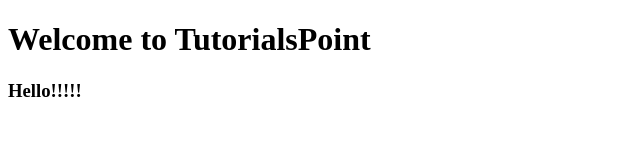
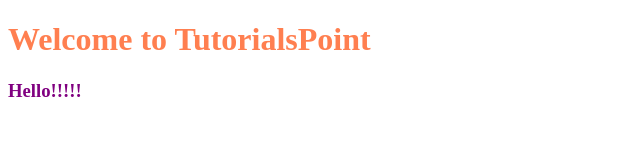
Before and after one commit to Wanlin-Lu/Less-study, a plain HTML site: page demo/index.html in a window 1280 px wide. Shown: the whole page, without its empty margins (0-640 px from the left). Drawn offline with Linux system fonts and the light colour scheme.

Commit message:
lessc style.less style.css && add link in index.html"

```diff
--- a/demo/index.html
+++ b/demo/index.html
@@ -3,6 +3,7 @@
 <head>
   <meta charset="UTF-8">
   <meta name="viewport" content="width=device-width, initial-scale=1.0">
+  <link rel="stylesheet" href="style.css" type="text/css" />
   <title>Less demo</title>
 </head>
 <body>
--- /dev/null
+++ b/demo/style.css
@@ -0,0 +1,6 @@
+h1 {
+  color: #FF7F50;
+}
+h3 {
+  color: #800080;
+}
```
